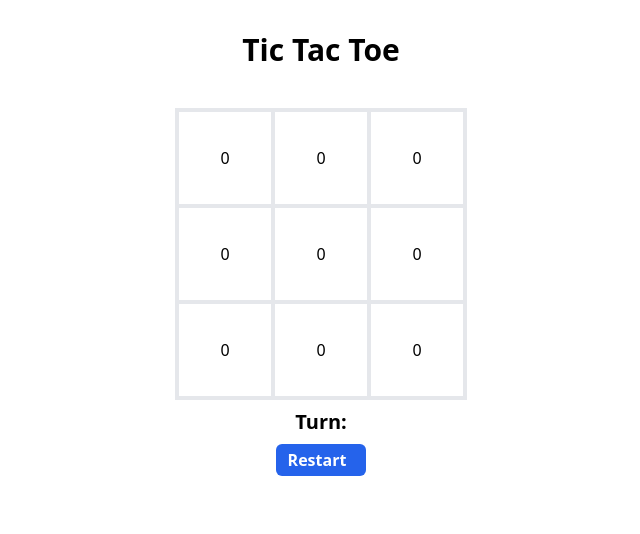
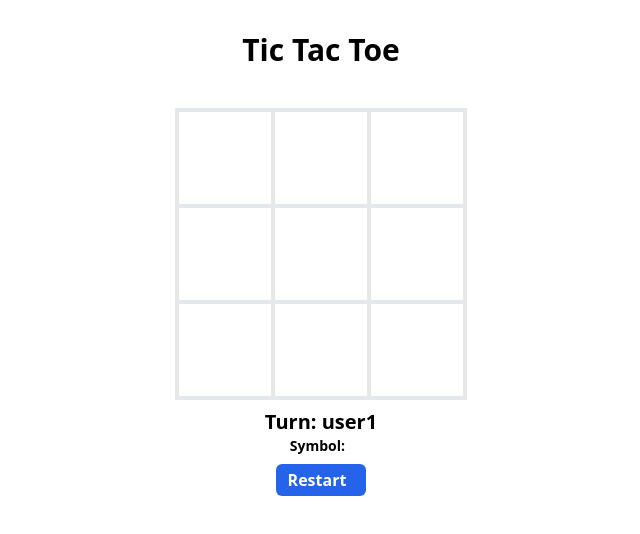
Before and after one commit to JaydeepRamanuj/mini-react-projects, a React app: page / in a window 1280 px wide. Shown: the top 534 px of the page, without its empty margins (319-959 px from the left). Built offline with nearby package versions, Linux system fonts and the light colour scheme; the HTML template or start-up script is replaced by a standard one.

Commit message:
TicTacToe

```diff
--- a/src/TicTacToe/TicTacToe.jsx
+++ b/src/TicTacToe/TicTacToe.jsx
@@ -1,40 +1,330 @@
+import { useState, useEffect } from 'react';
+
 function TicTacToe() {
+  const [gameStatus, setGameStatus] = useState({
+    currentTurn: 'user1',
+    cellsStatus: {
+      a1: null,
+      a2: null,
+      a3: null,
+      b1: null,
+      b2: null,
+      b3: null,
+      c1: null,
+      c2: null,
+      c3: null,
+    },
+  });
+
+  useEffect(() => {
+    checkForWin();
+  }, [gameStatus]);
+
+  function restartGame() {
+    setGameStatus({
+      currentTurn: 'user1',
+      cellsStatus: {
+        a1: null,
+        a2: null,
+        a3: null,
+        b1: null,
+        b2: null,
+        b3: null,
+        c1: null,
+        c2: null,
+        c3: null,
+      },
+    });
+  }
+
+  function gameOver(player) {
+    setTimeout(() => {
+      window.alert(player + ' won the game');
+      restartGame();
+    }, 500);
+  }
+
+  function winingLogic(cell1, cell2, cell3) {
+    if (
+      cell1 != null &&
+      cell2 != null &&
+      cell3 != null &&
+      cell1 == cell2 &&
+      cell1 == cell3
+    ) {
+      return true;
+    } else {
+      return false;
+    }
+  }
+
+  function checkForWin() {
+    if (
+      winingLogic(
+        gameStatus.cellsStatus.a1,
+        gameStatus.cellsStatus.a2,
+        gameStatus.cellsStatus.a3
+      )
+    ) {
+      gameStatus.cellsStatus.a1 === 'cross'
+        ? gameOver('User1')
+        : gameOver('User2');
+    } else if (
+      winingLogic(
+        gameStatus.cellsStatus.b1,
+        gameStatus.cellsStatus.b2,
+        gameStatus.cellsStatus.b3
+      )
+    ) {
+      gameStatus.cellsStatus.b1 === 'cross'
+        ? gameOver('User1')
+        : gameOver('User2');
+    } else if (
+      winingLogic(
+        gameStatus.cellsStatus.c1,
+        gameStatus.cellsStatus.c2,
+        gameStatus.cellsStatus.c3
+      )
+    ) {
+      gameStatus.cellsStatus.c1 === 'cross'
+        ? gameOver('User1')
+        : gameOver('User2');
+    } else if (
+      winingLogic(
+        gameStatus.cellsStatus.a1,
+        gameStatus.cellsStatus.b1,
+        gameStatus.cellsStatus.c1
+      )
+    ) {
+      gameStatus.cellsStatus.a1 === 'cross'
+        ? gameOver('User1')
+        : gameOver('User2');
+    } else if (
+      winingLogic(
+        gameStatus.cellsStatus.a2,
+        gameStatus.cellsStatus.b2,
+        gameStatus.cellsStatus.c2
+      )
+    ) {
+      gameStatus.cellsStatus.a2 === 'cross'
+        ? gameOver('User1')
+        : gameOver('User2');
+    } else if (
+      winingLogic(
+        gameStatus.cellsStatus.a3,
+        gameStatus.cellsStatus.b3,
+        gameStatus.cellsStatus.c3
+      )
+    ) {
+      gameStatus.cellsStatus.a3 === 'cross'
+        ? gameOver('User1')
+        : gameOver('User2');
+    } else if (
+      winingLogic(
+        gameStatus.cellsStatus.a1,
+        gameStatus.cellsStatus.b2,
+        gameStatus.cellsStatus.c3
+      )
+    ) {
+      gameStatus.cellsStatus.a1 === 'cross'
+        ? gameOver('User1')
+        : gameOver('User2');
+    } else if (
+      winingLogic(
+        gameStatus.cellsStatus.a3,
+        gameStatus.cellsStatus.b2,
+        gameStatus.cellsStatus.c1
+      )
+    ) {
+      gameStatus.cellsStatus.a3 === 'cross'
+        ? gameOver('User1')
+        : gameOver('User2');
+    } else if (
+      Object.keys(gameStatus.cellsStatus).every(
+        (cell) => gameStatus.cellsStatus[cell] != null
+      )
+    ) {
+      console.log('Draw');
+    }
+  }
+
+  function markBox(cell) {
+    // console.log(gameStatus);
+
+    if (gameStatus.cellsStatus[cell] == null) {
+      if (gameStatus.currentTurn === 'user1') {
+        setGameStatus({
+          ...gameStatus,
+          currentTurn: 'user2',
+          cellsStatus: {
+            ...gameStatus.cellsStatus,
+            [cell]: 'cross',
+          },
+        });
+      } else if (gameStatus.currentTurn === 'user2') {
+        setGameStatus({
+          ...gameStatus,
+          currentTurn: 'user1',
+          cellsStatus: {
+            ...gameStatus.cellsStatus,
+            [cell]: 'zero',
+          },
+        });
+      }
+    }
+
+    checkForWin();
+  }
+
   return (
     <>
       <h1 className="text-center text-3xl font-bold">Tic Tac Toe</h1>
       <div className="grid w-fit mx-auto mt-10 grid-cols-3 grid-rows-3 justify-items-center border-2">
-        <div className="cell size-24 border-2 flex justify-center items-center">
-          0
+        <div
+          className="cell size-24 border-2 flex justify-center items-center"
+          // className={`cell size-24 border-2 flex justify-center items-center bg-gray-300 active:scale-95 text-3xl ${
+          //   gameStatus.cellsStatus.a1 !== null &&
+          //   gameStatus.cellsStatus.a1 === 'zero'
+          //     ? 'bg-blue-200'
+          //     : 'bg-purple-200'
+          // }`}
+          onClick={() => {
+            markBox('a1');
+          }}
+        >
+          {gameStatus.cellsStatus.a1 == null ? (
+            ''
+          ) : gameStatus.cellsStatus.a1 === 'zero' ? (
+            <i className="bi bi-circle"></i>
+          ) : (
+            <i className="bi bi-x-lg"></i>
+          )}
         </div>
-        <div className="cell size-24 border-2 flex justify-center items-center">
-          0
+        <div
+          className="cell size-24 border-2 flex justify-center items-center"
+          onClick={() => {
+            markBox('a2');
+          }}
+        >
+          {gameStatus.cellsStatus.a2 == null ? (
+            ''
+          ) : gameStatus.cellsStatus.a2 === 'zero' ? (
+            <i className="bi bi-circle"></i>
+          ) : (
+            <i className="bi bi-x-lg"></i>
+          )}
         </div>
-        <div className="cell size-24 border-2 flex justify-center items-center">
-          0
+        <div
+          className="cell size-24 border-2 flex justify-center items-center"
+          onClick={() => {
+            markBox('a3');
+          }}
+        >
+          {gameStatus.cellsStatus.a3 == null ? (
+            ''
+          ) : gameStatus.cellsStatus.a3 === 'zero' ? (
+            <i className="bi bi-circle"></i>
+          ) : (
+            <i className="bi bi-x-lg"></i>
+          )}
         </div>
-        <div className="cell size-24 border-2 flex justify-center items-center">
-          0
+        <div
+          className="cell size-24 border-2 flex justify-center items-center"
+          onClick={() => {
+            markBox('b1');
+          }}
+        >
+          {gameStatus.cellsStatus.b1 == null ? (
+            ''
+          ) : gameStatus.cellsStatus.b1 === 'zero' ? (
+            <i className="bi bi-circle"></i>
+          ) : (
+            <i className="bi bi-x-lg"></i>
+          )}
         </div>
-        <div className="cell size-24 border-2 flex justify-center items-center">
-          0
+        <div
+          className="cell size-24 border-2 flex justify-center items-center"
+          onClick={() => {
+            markBox('b2');
+          }}
+        >
+          {gameStatus.cellsStatus.b2 == null ? (
+            ''
+          ) : gameStatus.cellsStatus.b2 === 'zero' ? (
+            <i className="bi bi-circle"></i>
+          ) : (
+            <i className="bi bi-x-lg"></i>
+          )}
         </div>
-        <div className="cell size-24 border-2 flex justify-center items-center">
-          0
+        <div
+          className="cell size-24 border-2 flex justify-center items-center"
+          onClick={() => {
+            markBox('b3');
+          }}
+        >
+          {gameStatus.cellsStatus.b3 == null ? (
+            ''
+          ) : gameStatus.cellsStatus.b3 === 'zero' ? (
+            <i className="bi bi-circle"></i>
+          ) : (
+            <i className="bi bi-x-lg"></i>
+          )}
         </div>
-        <div className="cell size-24 border-2 flex justify-center items-center">
-          0
+        <div
+          className="cell size-24 border-2 flex justify-center items-center"
+          onClick={() => {
+            markBox('c1');
+          }}
+        >
+          {gameStatus.cellsStatus.c1 == null ? (
+            ''
+          ) : gameStatus.cellsStatus.c1 === 'zero' ? (
+            <i className="bi bi-circle"></i>
+          ) : (
+            <i className="bi bi-x-lg"></i>
+          )}
         </div>
-        <div className="cell size-24 border-2 flex justify-center items-center">
-          0
+        <div
+          className="cell size-24 border-2 flex justify-center items-center"
+          onClick={() => {
+            markBox('c2');
+          }}
+        >
+          {gameStatus.cellsStatus.c2 == null ? (
+            ''
+          ) : gameStatus.cellsStatus.c2 === 'zero' ? (
+            <i className="bi bi-circle"></i>
+          ) : (
+            <i className="bi bi-x-lg"></i>
+          )}
         </div>
-        <div className="cell size-24 border-2 flex justify-center items-center">
-          0
+        <div
+          className="cell size-24 border-2 flex justify-center items-center"
+          onClick={() => {
+            markBox('c3');
+          }}
+        >
+          {gameStatus.cellsStatus.c3 == null ? (
+            ''
+          ) : gameStatus.cellsStatus.c3 === 'zero' ? (
+            <i className="bi bi-circle"></i>
+          ) : (
+            <i className="bi bi-x-lg"></i>
+          )}
         </div>
       </div>
       <div className="mt-2 text-xl font-bold">
-        Turn: <span></span>
+        Turn: <span>{gameStatus.currentTurn}</span>
+        <span className="block text-sm">
+          Symbol:&nbsp;&nbsp;
+          {gameStatus.currentTurn == 'user1' ? (
+            <i className="bi bi-x-lg"></i>
+          ) : (
+            <i className="bi bi-circle"></i>
+          )}
+        </span>
       </div>
-      <button className="btn mt-2 font-semibold">
+      <button className="btn mt-2 font-semibold" onClick={restartGame}>
         Restart
         <i className="bi bi-arrow-clockwise ml-2"></i>
       </button>
```
